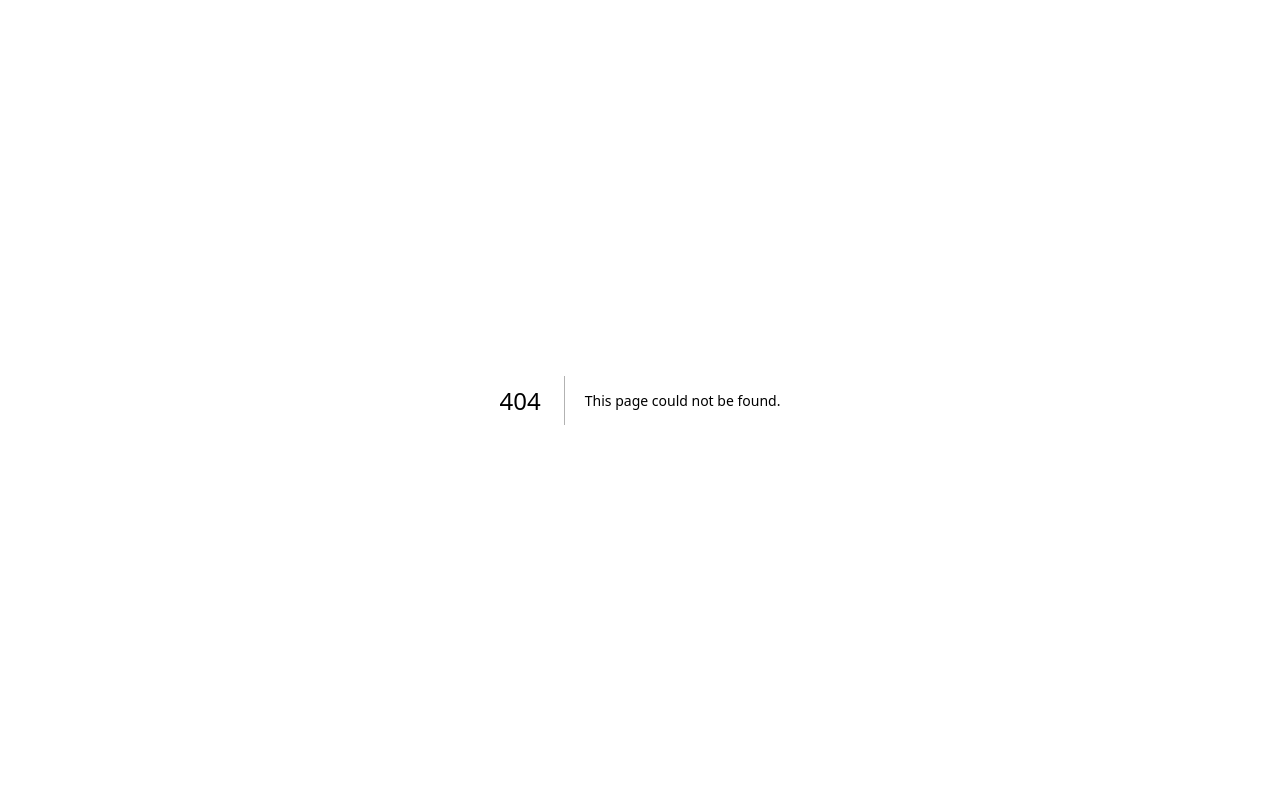
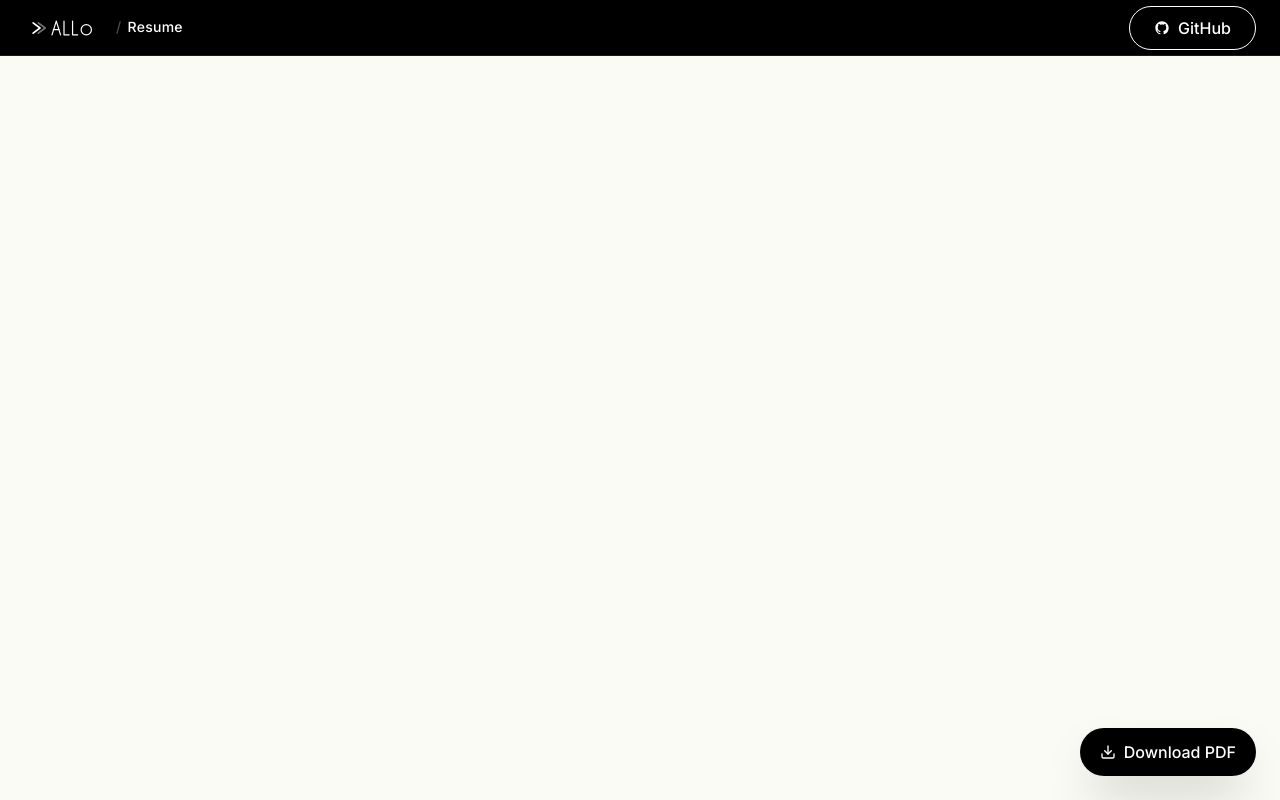
Before and after one commit to Abhash-Chakraborty/Allo-Project, a Next.js app: page /resume in a window 1280 px wide. Before the commit this address had no page. Built offline with nearby package versions, Linux system fonts and the light colour scheme.

Commit message:
feat: add resume page with PDF viewer and download option; create breadcrumb component for navigation

```diff
--- a/src/app/docs/page.tsx
+++ b/src/app/docs/page.tsx
@@ -2,6 +2,7 @@
 import ReactMarkdown from "react-markdown";
 import remarkGfm from "remark-gfm";
 
+import { Breadcrumb } from "@/components/breadcrumb";
 import { SiteFooter } from "@/components/site-footer";
 import { SiteHeader } from "@/components/site-header";
 
@@ -35,8 +36,8 @@
         {/* Hero band */}
         <div className="bg-canvas-night text-on-primary">
           <div className="mx-auto max-w-[860px] px-6 py-12">
-            <p className="text-eyebrow-cap text-link-cool-3 mb-4 uppercase tracking-widest">Documentation</p>
-            <h1 className="text-display-md">Allo — Project Docs</h1>
+            <Breadcrumb crumbs={[{ label: "Home", href: "/" }, { label: "Docs" }]} />
+            <h1 className="text-display-lg">Allo — Project Docs</h1>
             <p className="text-body-lg text-link-cool-3 mt-4 max-w-xl">
               Architecture, API reference, concurrency model, and setup guide.
               Source on{" "}
--- a/src/app/globals.css
+++ b/src/app/globals.css
@@ -493,7 +493,7 @@
   height: 6px;
 }
 ::-webkit-scrollbar-track {
-  background: var(--color-canvas-cream);
+  background: transparent;
 }
 ::-webkit-scrollbar-thumb {
   background: var(--color-shade-40);
@@ -505,7 +505,7 @@
 /* Firefox */
 * {
   scrollbar-width: thin;
-  scrollbar-color: var(--color-shade-40) var(--color-canvas-cream);
+  scrollbar-color: var(--color-shade-40) transparent;
 }
 
 /* --- Docs / Markdown prose ------------------------------------------ */
--- a/src/app/guide/page.tsx
+++ b/src/app/guide/page.tsx
@@ -1,7 +1,8 @@
 import { SiteHeader } from "@/components/site-header";
 import { SiteFooter } from "@/components/site-footer";
+import { Breadcrumb } from "@/components/breadcrumb";
 
-export const metadata = { title: "Guide · Allo" };
+export const metadata = { title: "Guide" };
 
 function Section({ title, children }: { title: string; children: React.ReactNode }) {
   return (
@@ -50,12 +51,10 @@
       <SiteHeader />
       <main id="main" className="bg-canvas-cream text-ink">
         {/* Hero band */}
-        <div className="bg-canvas-night text-on-primary py-16 px-6">
+        <div className="bg-canvas-night text-on-primary py-12 px-6">
           <div className="mx-auto max-w-[860px]">
-            <p className="text-eyebrow-cap text-link-cool-3 mb-4 tracking-widest uppercase">
-              Engineering Guide
-            </p>
-            <h1 className="text-display-xl mb-6">How Allo was built</h1>
+            <Breadcrumb crumbs={[{ label: "Home", href: "/" }, { label: "Guide" }]} />
+            <h1 className="text-display-lg mb-4">How Allo was built</h1>
             <p className="text-body-lg text-link-cool-3 max-w-2xl">
               A walkthrough of every problem the assignment posed, the approach I took,
               and the specific decisions that make the solution correct under concurrency.
@@ -63,7 +62,7 @@
           </div>
         </div>
 
-        <div className="mx-auto max-w-[860px] px-6 py-20">
+        <div className="mx-auto max-w-[860px] px-6 py-12 md:py-16">
 
           {/* ── 1. Data model ─────────────────────────────────────────── */}
           <Section title="1. Data model for inventory and reservations">
--- a/src/app/page.tsx
+++ b/src/app/page.tsx
@@ -28,7 +28,7 @@
 
       {/* ── Cinematic hero ─────────────────────────────────────────── */}
       <section className="bg-canvas-night text-on-primary min-h-[calc(100vh-64px)] flex items-center">
-        <div className="mx-auto max-w-[1440px] px-6 py-24 w-full grid grid-cols-1 lg:grid-cols-2 gap-16 items-center">
+        <div className="mx-auto max-w-[1440px] px-6 py-10 w-full grid grid-cols-1 lg:grid-cols-2 gap-16 items-center">
           {/* Left */}
           <div>
             <p className="text-eyebrow-cap text-link-cool-3 mb-8 tracking-widest uppercase">
--- /dev/null
+++ b/src/app/resume/page.tsx
@@ -0,0 +1,69 @@
+import Link from "next/link";
+
+export const metadata = { title: "Resume · Abhash Chakraborty" };
+
+export default function ResumePage() {
+  return (
+    <>
+      <style>{`html, body { overflow: hidden; height: 100%; }`}</style>
+
+      <div className="flex flex-col" style={{ height: "100vh" }}>
+        {/* Minimal header */}
+        <header className="flex-shrink-0 bg-canvas-night text-on-primary flex items-center justify-between px-6 h-14 border-b border-white/10">
+          {/* Logo */}
+          <Link href="/" className="flex items-center gap-3" aria-label="Allo home">
+            <svg viewBox="0 0 80 28" fill="none" xmlns="http://www.w3.org/2000/svg" className="h-6 w-20 text-on-primary" aria-hidden="true">
+              <path d="M4 20 L12 14 L4 8" stroke="currentColor" strokeWidth="2" strokeLinecap="round" strokeLinejoin="round"/>
+              <path d="M10 20 L18 14 L10 8" stroke="currentColor" strokeWidth="2" strokeLinecap="round" strokeLinejoin="round" opacity="0.45"/>
+              <path d="M26 22 L31 6 L36 22 M27.5 16 H34.5" stroke="currentColor" strokeWidth="1.4" strokeLinecap="round" strokeLinejoin="round"/>
+              <path d="M40 6 L40 22 L46 22" stroke="currentColor" strokeWidth="1.4" strokeLinecap="round" strokeLinejoin="round"/>
+              <path d="M50 6 L50 22 L56 22" stroke="currentColor" strokeWidth="1.4" strokeLinecap="round" strokeLinejoin="round"/>
+              <rect x="60" y="10" width="12" height="12" rx="6" stroke="currentColor" strokeWidth="1.4"/>
+            </svg>
+            {/* Breadcrumb */}
+            <nav aria-label="Breadcrumb" className="hidden sm:flex items-center gap-1.5 text-caption text-link-cool-3">
+              <span className="opacity-40">/</span>
+              <span className="text-on-primary">Resume</span>
+            </nav>
+          </Link>
+
+          {/* GitHub */}
+          <a
+            href="https://github.com/Abhash-Chakraborty/Allo-Project"
+            target="_blank"
+            rel="noopener noreferrer"
+            className="pill pill-outline-dark flex items-center gap-2 text-body-md h-1"
+          >
+            <svg viewBox="0 0 24 24" fill="currentColor" className="h-4 w-4" aria-hidden="true">
+              <path d="M12 2C6.477 2 2 6.484 2 12.017c0 4.425 2.865 8.18 6.839 9.504.5.092.682-.217.682-.483 0-.237-.008-.868-.013-1.703-2.782.605-3.369-1.343-3.369-1.343-.454-1.158-1.11-1.466-1.11-1.466-.908-.62.069-.608.069-.608 1.003.07 1.531 1.032 1.531 1.032.892 1.53 2.341 1.088 2.91.832.092-.647.35-1.088.636-1.338-2.22-.253-4.555-1.113-4.555-4.951 0-1.093.39-1.988 1.029-2.688-.103-.253-.446-1.272.098-2.65 0 0 .84-.27 2.75 1.026A9.564 9.564 0 0112 6.844c.85.004 1.705.115 2.504.337 1.909-1.296 2.747-1.027 2.747-1.027.546 1.379.202 2.398.1 2.651.64.7 1.028 1.595 1.028 2.688 0 3.848-2.339 4.695-4.566 4.943.359.309.678.92.678 1.855 0 1.338-.012 2.419-.012 2.747 0 .268.18.58.688.482A10.019 10.019 0 0022 12.017C22 6.484 17.522 2 12 2z"/>
+            </svg>
+            GitHub
+          </a>
+        </header>
+
+        {/* PDF fills remaining height */}
+        <div className="flex-1 relative" style={{ overflow: "hidden" }}>
+          <iframe
+            src="/resume.pdf#toolbar=0&navpanes=0&scrollbar=1"
+            style={{ display: "block", width: "100%", height: "100%", border: "none" }}
+            title="Abhash Chakraborty Resume"
+          />
+
+          {/* Floating download */}
+          <a
+            href="/resume.pdf"
+            download="Abhash_Chakraborty_Resume.pdf"
+            className="absolute bottom-6 right-6 z-50 flex items-center gap-2 rounded-full bg-canvas-night text-on-primary px-5 py-3 text-body-md shadow-elevation-4 hover:bg-shade-70 transition-colors"
+          >
+            <svg className="h-4 w-4 flex-shrink-0" viewBox="0 0 24 24" fill="none" stroke="currentColor" strokeWidth="2" strokeLinecap="round" strokeLinejoin="round" aria-hidden="true">
+              <path d="M21 15v4a2 2 0 0 1-2 2H5a2 2 0 0 1-2-2v-4"/>
+              <polyline points="7 10 12 15 17 10"/>
+              <line x1="12" y1="15" x2="12" y2="3"/>
+            </svg>
+            Download PDF
+          </a>
+        </div>
+      </div>
+    </>
+  );
+}
--- /dev/null
+++ b/src/components/breadcrumb.tsx
@@ -0,0 +1,22 @@
+import Link from "next/link";
+
+interface Crumb { label: string; href?: string }
+
+export function Breadcrumb({ crumbs }: { crumbs: Crumb[] }) {
+  return (
+    <nav aria-label="Breadcrumb" className="flex items-center gap-1.5 text-caption text-link-cool-3 mb-6">
+      {crumbs.map((c, i) => (
+        <span key={i} className="flex items-center gap-1.5">
+          {i > 0 && <span aria-hidden="true" className="opacity-40">/</span>}
+          {c.href ? (
+            <Link href={c.href} className="hover:text-on-primary transition-colors">
+              {c.label}
+            </Link>
+          ) : (
+            <span className="text-on-primary">{c.label}</span>
+          )}
+        </span>
+      ))}
+    </nav>
+  );
+}
--- a/src/components/site-header.tsx
+++ b/src/components/site-header.tsx
@@ -68,6 +68,9 @@
           <Link href="/guide" className="text-link-cool-3 hover:text-on-primary transition-colors">
             Guide
           </Link>
+          <Link href="/resume" className="text-link-cool-3 hover:text-on-primary transition-colors">
+            Resume
+          </Link>
         </nav>
 
         {/* GitHub CTA */}
```
Also changed, not shown: src/components/reserve-button.tsx (+87 -35 lines), 2 other files (tests, documents, lock files or other folders).
